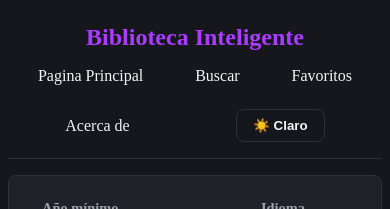
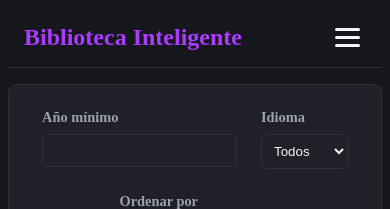
Before and after one commit to Macacofig/ExamTecWeb, a Next.js app: page / in a window 390 px wide. Shown: the top 209 px of the page. Built offline with nearby package versions, Linux system fonts and the light colour scheme; no server answers.

Commit message:
feat: integracion del menu hamburguesa para la UX del usuario

```diff
--- a/src/components/Navbar/Navbar.module.scss
+++ b/src/components/Navbar/Navbar.module.scss
@@ -5,12 +5,30 @@
   padding: 1rem 2rem;
   background-color: var(--bg-main);
   border-bottom: 1px solid var(--border-color);
+  flex-wrap: wrap;
 
   .logo a {
     font-size: 1.5rem;
     font-weight: bold;
     color: var(--accent);
     text-decoration: none;
+  }
+
+  .menuButton {
+    display: none;
+    background: transparent;
+    border: none;
+    cursor: pointer;
+    flex-direction: column;
+    gap: 5px;
+
+    span {
+      width: 25px;
+      height: 3px;
+      background-color: var(--text-main);
+      border-radius: 2px;
+      transition: all 0.3s ease;
+    }
   }
 
   .navLinks {
@@ -49,14 +67,22 @@
   }
 
   @media (max-width: 768px) {
-    flex-direction: column;
-    gap: 1rem;
     padding: 1rem;
 
+    .menuButton {
+      display: flex;
+    }
+
     .navLinks {
+      display: none;
       width: 100%;
-      justify-content: space-around;
-      flex-wrap: wrap;
+      flex-direction: column;
+      gap: 1rem;
+      padding-top: 1rem;
+
+      &.isOpen {
+        display: flex;
+      }
     }
   }
 }
--- a/src/components/Navbar/Navbar.tsx
+++ b/src/components/Navbar/Navbar.tsx
@@ -6,6 +6,7 @@ import styles from './Navbar.module.scss';
 
 export default function Navbar() {
   const [theme, setTheme] = useState('dark');
+  const [isMenuOpen, setIsMenuOpen] = useState(false);
 
   useEffect(() => {
     const savedTheme = localStorage.getItem('theme') || 'dark';
@@ -20,23 +21,38 @@ export default function Navbar() {
     document.documentElement.setAttribute('data-theme', newTheme);
   };
 
+  const toggleMenu = () => {
+    setIsMenuOpen(!isMenuOpen);
+  };
+
+  const closeMenu = () => {
+    setIsMenuOpen(false);
+  };
+
   return (
     <nav className={styles.navbar}>
       <div className={styles.logo}>
         <Link href="/">Biblioteca Inteligente</Link>
       </div>
-      <ul className={styles.navLinks}>
+
+      <button className={styles.menuButton} onClick={toggleMenu}>
+        <span></span>
+        <span></span>
+        <span></span>
+      </button>
+
+      <ul className={`${styles.navLinks} ${isMenuOpen ? styles.isOpen : ''}`}>
         <li>
-          <Link href="/">Pagina Principal</Link>
+          <Link href="/" onClick={closeMenu}>Pagina Principal</Link>
         </li>
         <li>
-          <Link href="/buscar">Buscar</Link>
+          <Link href="/buscar" onClick={closeMenu}>Buscar</Link>
         </li>
         <li>
-          <Link href="/favoritos">Favoritos</Link>
+          <Link href="/favoritos" onClick={closeMenu}>Favoritos</Link>
         </li>
         <li>
-          <Link href="/acerca">Acerca de</Link>
+          <Link href="/acerca" onClick={closeMenu}>Acerca de</Link>
         </li>
         <li>
           <button onClick={toggleTheme} className={styles.themeToggle}>
```
